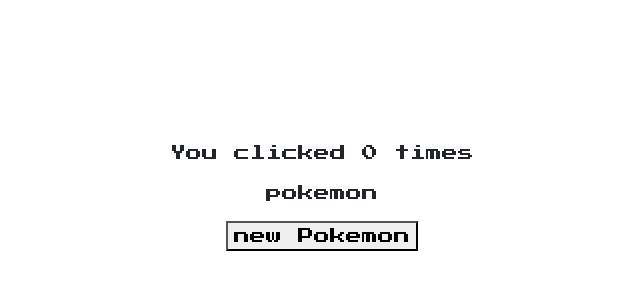
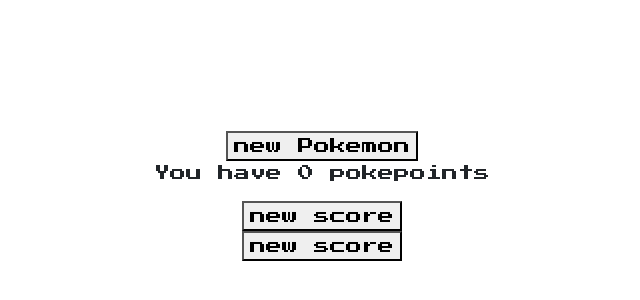
Before and after one commit to MaxiAlem/whos-that-pokemon-challenge, a React (Vite) app: page / in a window 1280 px wide. Shown: the part 204-504 px from the top of the page, without its empty margins (318-958 px from the left). Built offline with nearby package versions, Linux system fonts and the light colour scheme.

Commit message:
bug n el contador a arreglar

```diff
--- a/src/App.tsx
+++ b/src/App.tsx
@@ -6,7 +6,7 @@
 function App() {
   const {random} = api
 
-  const[count, setCount] = useState(0)
+  let[count, setCount] = useState(0)
   const [pkmn, setPkmon] = useState('')
   const [pkmnName, setPkmonName]=useState<string>('name')
   const [pkmnImg, setPkmonImg]=useState('img')
@@ -29,13 +29,26 @@
 
 async function pokemon(res:object) {
   clearHtml()
+
+   genHTML(res)
+
+}
+
+function clearHtml(){
+  while(newpkmn.firstChild){
+    newpkmn.removeChild(newpkmn.firstChild)
+  }
+}
+
+function genHTML(res:object){
+
    // const {name, id, image}:{name:string, id:number, image:string} = res
    const pokmn : Pokemon = res
    console.log(pokmn.name)
    console.log(pokmn.id)
    console.log(pokmn.image)
+  //gen html
 
-  //gen html
    const box = document.createElement('div');
 
    const pokeGuess = document.createElement('form')
@@ -47,13 +60,20 @@
    const submitGuess = document.createElement('input')
    submitGuess.setAttribute('type', 'submit');
    submitGuess.value = 'adivinar'
-  submitGuess.onclick =function(e){
+   submitGuess.onclick =async function(e){
      e.preventDefault()
      if(textGuess.value === pokmn.name){
        console.log('bien')
-      setCount(count + 1)
+        clearHtml()
+        getData()
+        setCount(count +1)
      }else{
        console.log('mal')
+       clearHtml()
+       await getData()
+
+
+       setCount(count = 0)
      }
 
    }
@@ -62,8 +82,8 @@
    pokeGuess.appendChild(submitGuess);
 
 
-  const pokeId = document.createElement('h2')
-  pokeId.innerHTML = `${pokmn.id}`;
+  //  const pokeId = document.createElement('h2')
+  //  pokeId.innerHTML = `${pokmn.id}`;
 
    const pokeImg = document.createElement('img')
    pokeImg.className = 'pokeImg'
@@ -72,29 +92,26 @@
 
    box.appendChild(pokeImg);
    box.appendChild(pokeGuess);
-  box.appendChild(pokeId);
+  // box.appendChild(pokeId);
 
 
    newpkmn.appendChild(box)
 
 }
-
-function clearHtml(){
-  while(newpkmn.firstChild){
-    newpkmn.removeChild(newpkmn.firstChild)
-  }
-}
   return (
   <Fragment>
 
       <main>
-      <p>You clicked {count} times</p>
 
-      <p>pokemon</p>
 
       <button onClick={()=>{getData()}}>new Pokemon</button>
 
        <div id="newpkmn"></div>
+
+
+       <p>You have {count} pokepoints</p>
+       <button onClick={()=>{setCount(count +1)}}>new score</button>
+       <button onClick={()=>{setCount(count +1)}}>new score</button>
       </main>
 
   </Fragment>)
--- a/src/index.css
+++ b/src/index.css
@@ -10,5 +10,6 @@
 img {
   image-rendering: pixelated;
   filter: brightness(0);
-  transform: scale(3);
+  /* transform: scale(3); */
+  width: 70%;
 }
```
Lines whose indentation alone changed are shown as unchanged.
